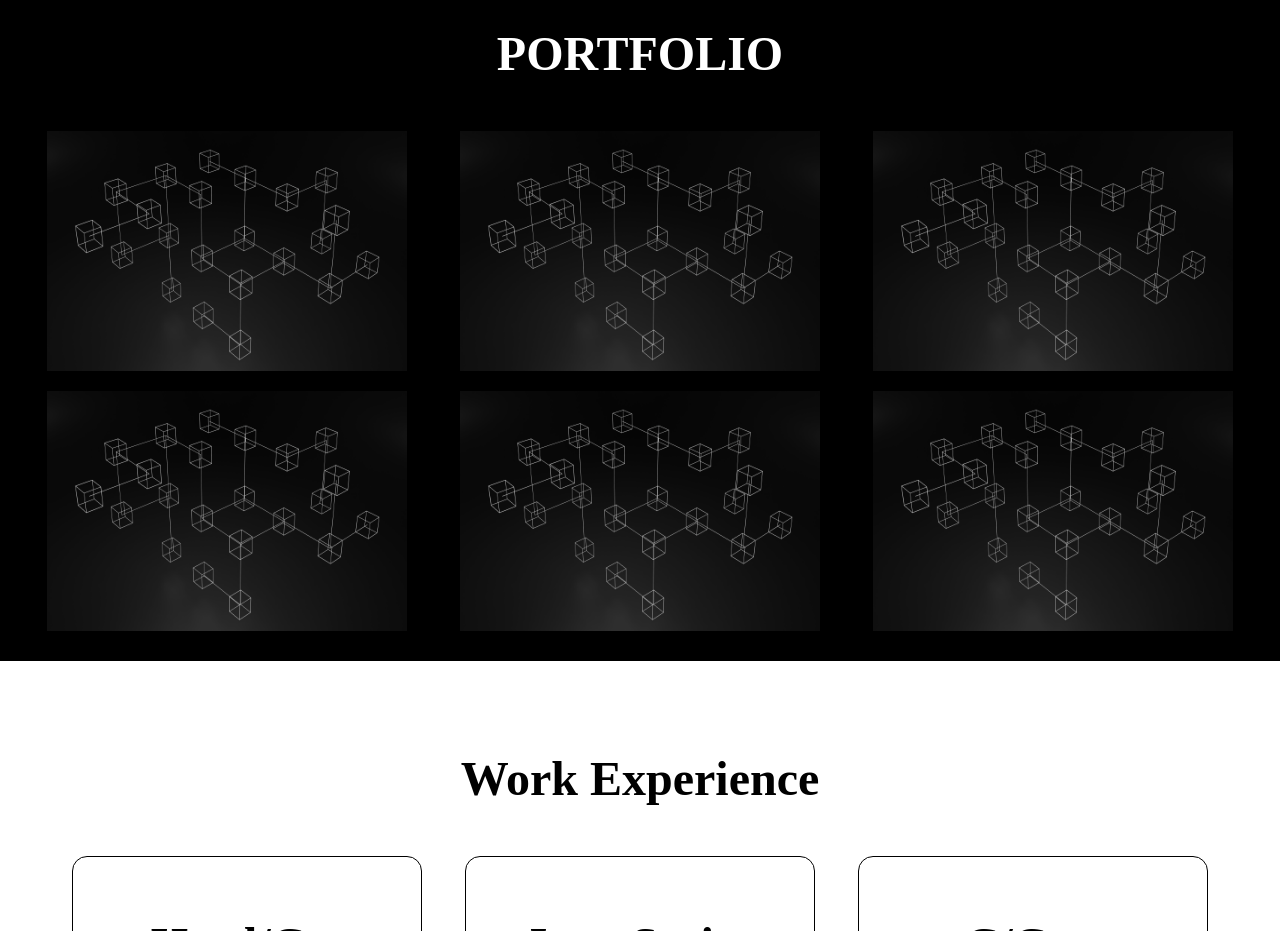
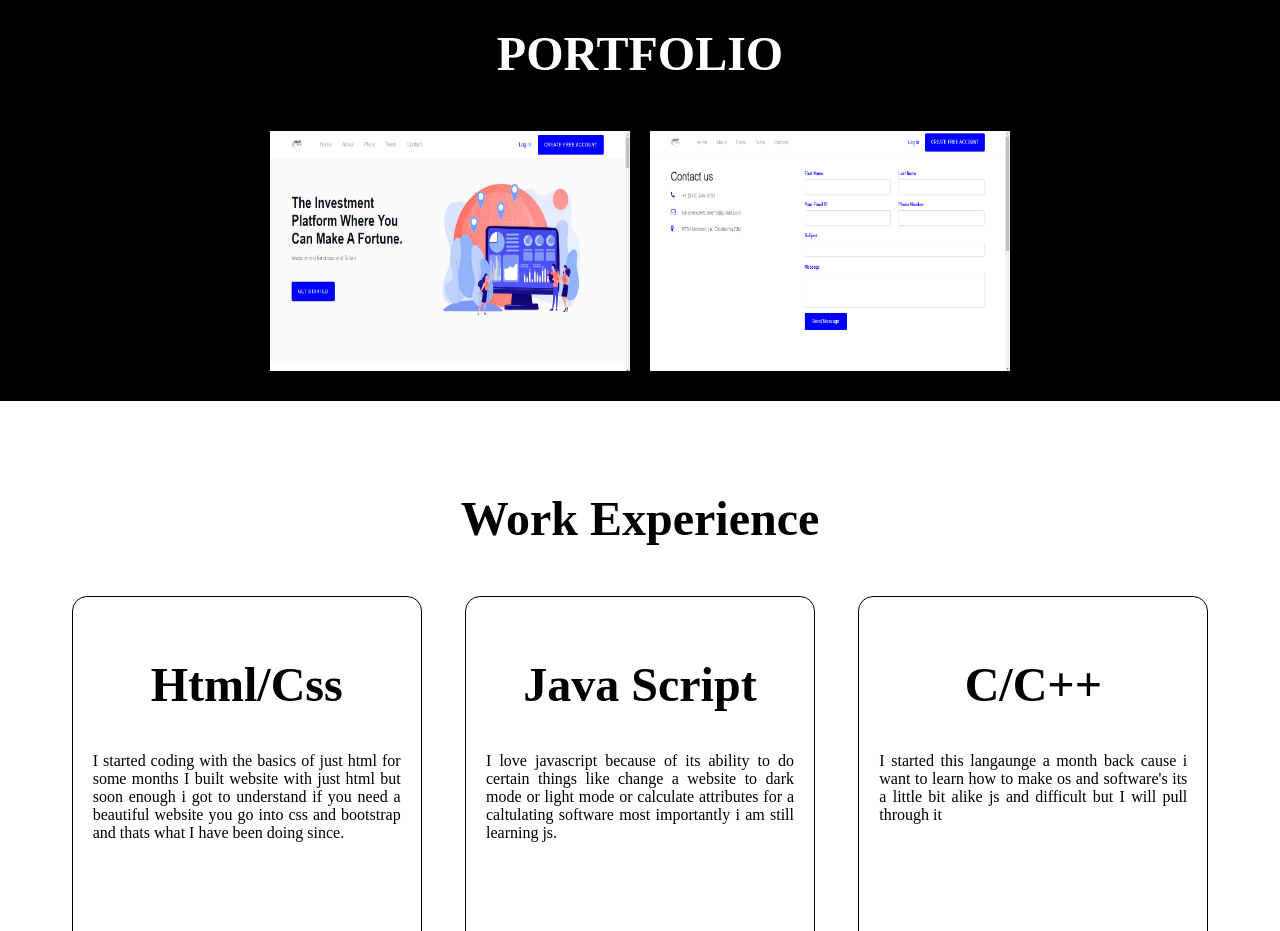
Before and after one commit to wilsonchibudom/myportfolio, a plain HTML site: page index.html in a window 1280 px wide. Shown: the part 1560-2491 px from the top of the page. Drawn offline with Linux system fonts and the light colour scheme.

Commit message:
Update index.html

```diff
--- a/index.html
+++ b/index.html
@@ -50,12 +50,9 @@
  <section id="portfolio">
 <h1 class="headings">PORTFOLIO</h1>
 <div class="gallery">
-  <img src="img.jpg" alt="">
-  <img src="img.jpg" alt="">
-  <img src="img.jpg" alt="">
-  <img src="img.jpg" alt="">
-  <img src="img.jpg" alt="">
-  <img src="img.jpg" alt="">
+  <img src="port1.png" alt="">
+  <img src="port2.png" alt="">
+
 </div>
 
 
```
